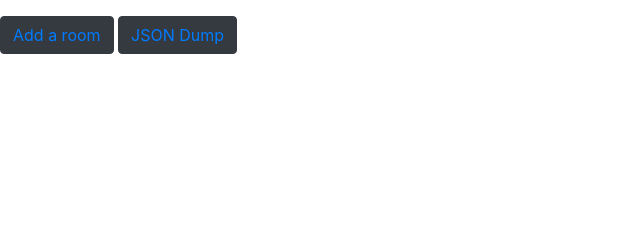
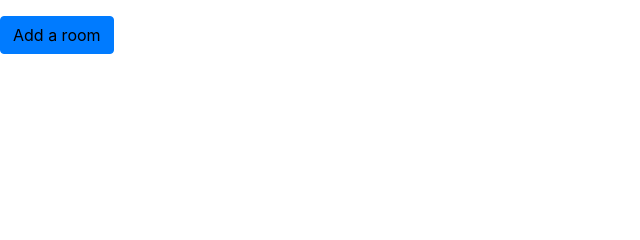
Before and after one commit to ahmed217/EECE4081_Rooms, a Flask app: page / in a window 1280 px wide. Shown: the part 107-347 px from the top of the page, without its empty margins (0-640 px from the left). Run offline with Flask 2, Linux system fonts and the light colour scheme; data that the repository does not hold is empty; some libraries are stand-ins or nearby versions.

Commit message:
Integration: Fixing HTML's

```diff
--- a/templates/create.html
+++ b/templates/create.html
@@ -40,7 +40,7 @@
 	</tbody>
 	</table>
 
-	<button type = "button" class = "btn btn-dark"> <a href="/">Home</a> </button>
+	<button type = "button" class = "btn btn-primary"><a href="/" style="text-decoration : none; color : #000000;">Rooms Listing</a> </button>
 
  	<!-- Optional JavaScript -->
  	<!-- jQuery first, then Popper.js, then Bootstrap JS -->
--- a/templates/read.html
+++ b/templates/read.html
@@ -30,17 +30,15 @@
 			<td>{{ room.number }}</td>
 			<td>{{ room.capacity }}</td>
 			<td>
-				<button type = "button" class = "btn btn-outline-danger">
-					<a href="/delete/{{room.id}}" onclick="return confirm('Are you sure you want to delete this room?');">Delete</a>
-				</button>
-				<button type = "button" class = "btn btn-dark"> <a href="/update/{{room.id}}">Update</a> </button>
+				<button type = "button" class = "btn btn-danger"> <a href="/delete/{{room.id}}" style="text-decoration : none; color : #000000;" onclick="return confirm('Are you sure you want to delete this room?');">Delete</a> </button>
+				<button type = "button" class = "btn btn-warning"> <a href="/update/{{room.id}}" style="text-decoration : none; color : #000000;">Update</a> </button>
 			</td>
 		</tr>
 		{% endfor %}
 	</tbody>
 	</table>
-	<button type = "button" class = "btn btn-dark"> <a href="/create">Add a room</a> </button>
-	<button type = "button" class = "btn btn-dark"> <a href="/json_dump">JSON Dump</a></button>
+
+	<button type = "button" class = "btn btn-primary"><a href="/create" style="text-decoration : none; color : #000000;">Add a room</a> </button>
 
 	<!-- Optional JavaScript -->
 	<!-- jQuery first, then Popper.js, then Bootstrap JS -->
--- a/templates/update.html
+++ b/templates/update.html
@@ -39,7 +39,7 @@
    </tbody>
    </table>
 
-	<button type = "button" class = "btn btn-dark"> <a href="/">Home</a> </button>
+	<button type = "button" class = "btn btn-primary"><a href="/" style="text-decoration : none; color : #000000;">Rooms Listing</a> </button>
 
     <!-- Optional JavaScript -->
     <!-- jQuery first, then Popper.js, then Bootstrap JS -->
```
Also changed, not shown: rooms.db.
